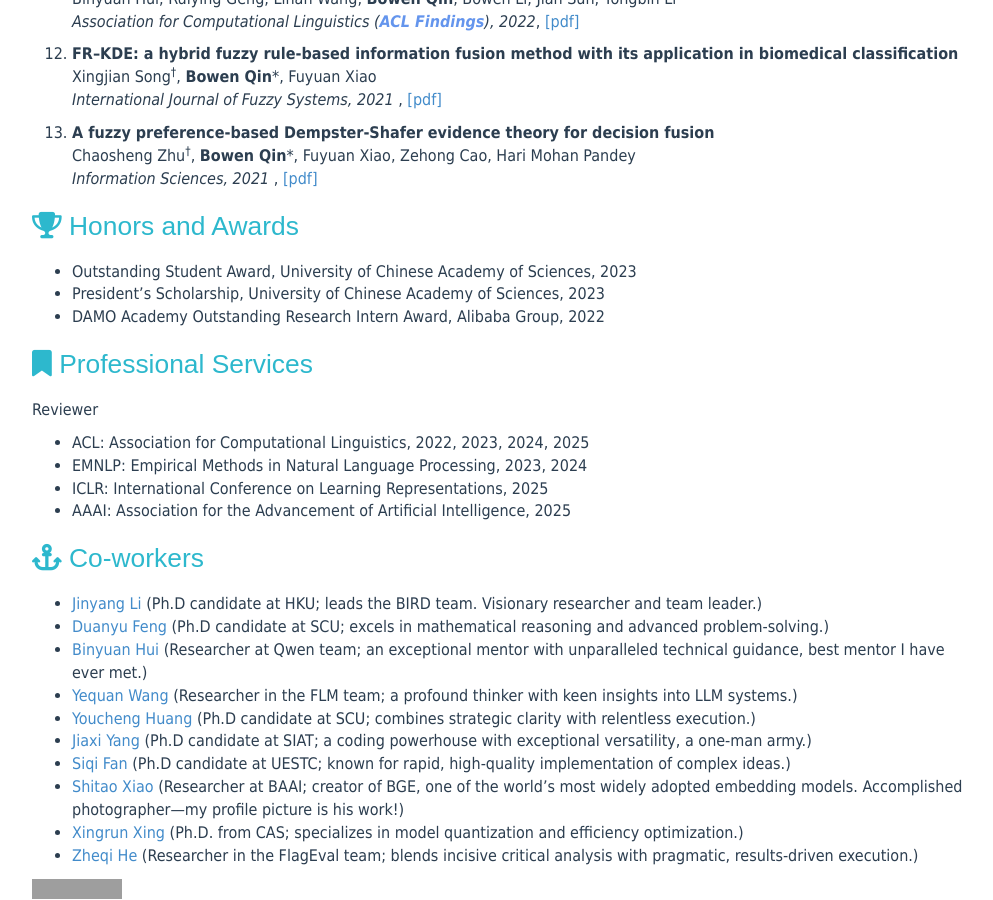
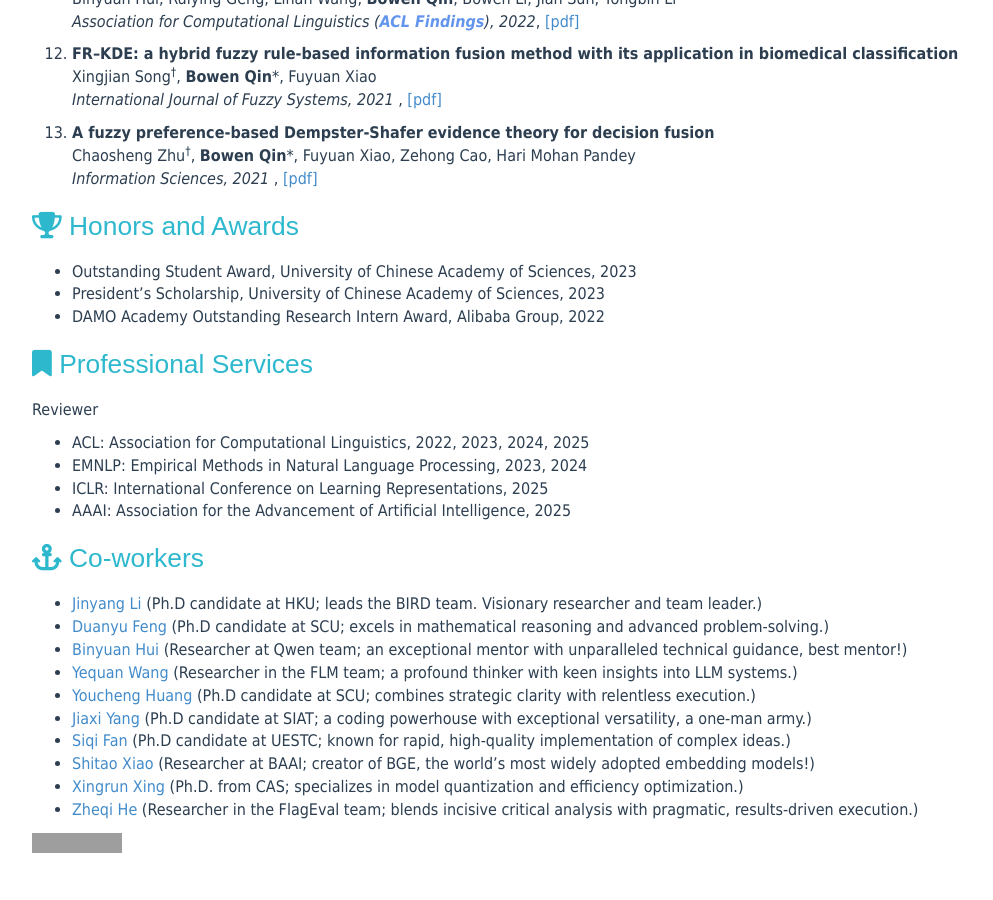
Before and after one commit to eyuansu62/eyuansu62.github.io, a Jekyll site: the page built from index.md, in a window 1280 px wide and 900 px high, scrolled down 1958 px. Shown: the whole window, without its empty margins (138-1131 px from the left). Built offline with Jekyll 4.4.1, drawn with Linux system fonts in a browser that asks for light colours; after the commit the page ends 2813 px from its top, so only the background shows below that; grey boxes are pictures that could not be loaded.

Commit message:
modify some description

```diff
--- a/index.md
+++ b/index.md
@@ -116,12 +116,12 @@ Reviewer
 
 - [Jinyang Li](https://jinyang-li.me/) (Ph.D candidate at HKU; leads the BIRD team. Visionary researcher and team leader.)
 - [Duanyu Feng](https://colfeng.github.io/) (Ph.D candidate at SCU; excels in mathematical reasoning and advanced problem-solving.)
-- [Binyuan Hui](https://huybery.github.io/) (Researcher at Qwen team; an exceptional mentor with unparalleled technical guidance, best mentor I have ever met.)
+- [Binyuan Hui](https://huybery.github.io/) (Researcher at Qwen team; an exceptional mentor with unparalleled technical guidance, best mentor!)
 - [Yequan Wang](https://www.wangyequan.com/) (Researcher in the FLM team; a profound thinker with keen insights into LLM systems.)
 - [Youcheng Huang](https://openreview.net/profile?id=~Youcheng_Huang2) (Ph.D candidate at SCU; combines strategic clarity with relentless execution.)
 - [Jiaxi Yang](https://scholar.google.com/citations?user=NqUIrccAAAAJ&hl=en) (Ph.D candidate at SIAT; a coding powerhouse with exceptional versatility, a one-man army.)
 - [Siqi Fan](https://scholar.google.com/citations?user=pybmbCYAAAAJ&hl=zh-CN) (Ph.D candidate at UESTC; known for rapid, high-quality implementation of complex ideas.)
-- [Shitao Xiao](https://scholar.google.com/citations?user=P2Q2wZEAAAAJ&hl=zh-CN) (Researcher at BAAI; creator of BGE, one of the world’s most widely adopted embedding models. Accomplished photographer—my profile picture is his work!)
+- [Shitao Xiao](https://scholar.google.com/citations?user=P2Q2wZEAAAAJ&hl=zh-CN) (Researcher at BAAI; creator of BGE, the world’s most widely adopted embedding models!)
 - [Xingrun Xing](https://scholar.google.com.hk/citations?user=sEdxu1UAAAAJ&hl=zh-CN) (Ph.D. from CAS; specializes in model quantization and efficiency optimization.)
 - [Zheqi He](https://openreview.net/profile?id=~Zheqi_He1) (Researcher in the FlagEval team; blends incisive critical analysis with pragmatic, results-driven execution.)
 
```
